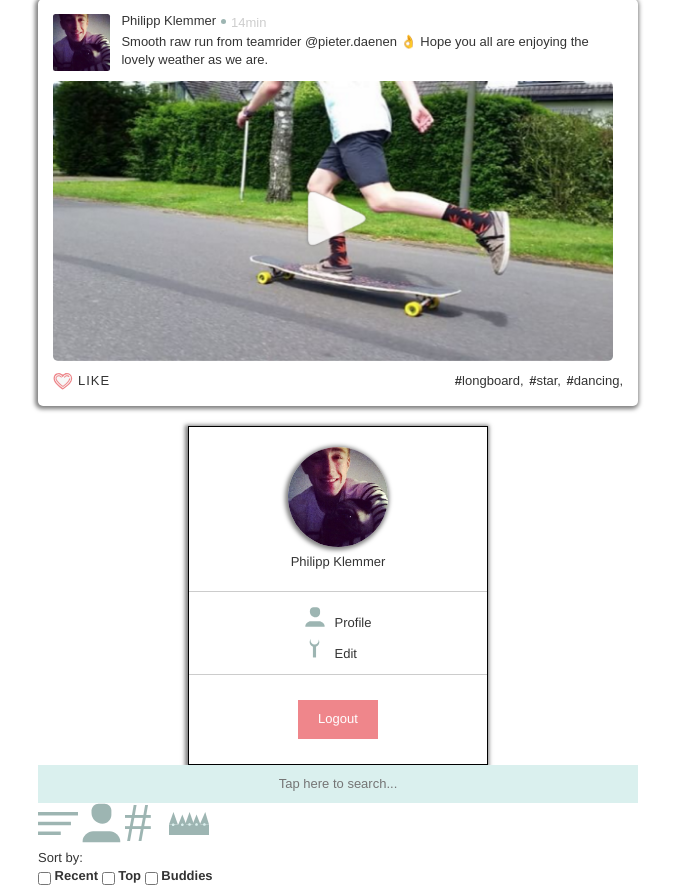
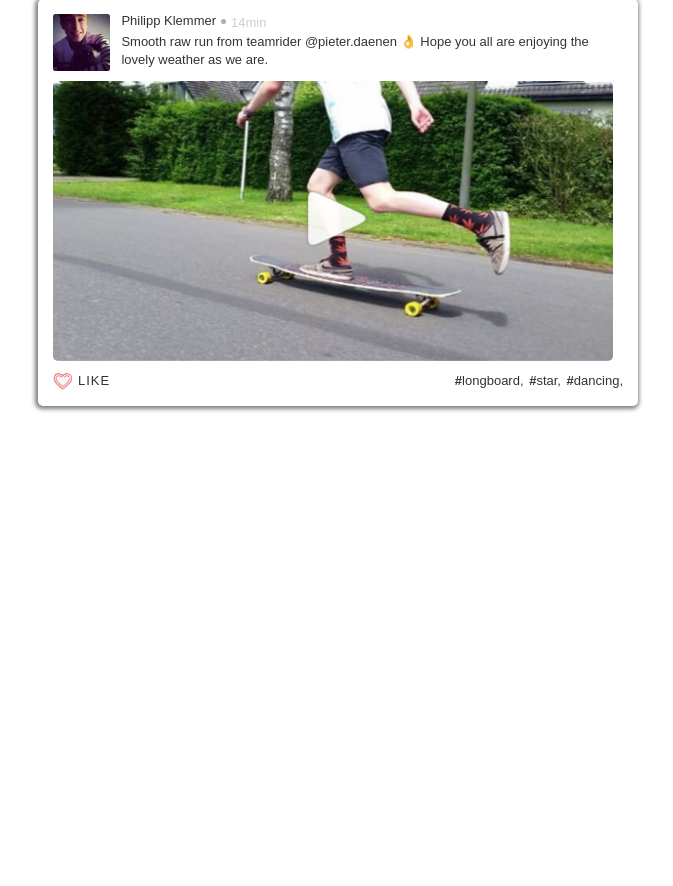
Before and after one commit to philippklemmer/boardcrew, a PHP site: page /timeline in a window 1280 px wide. Shown: the part 488-1374 px from the top of the page, without its empty margins (302-975 px from the left). After the commit the page ends 900 px from the top, so only its background shows below. Run offline with PHP 8.4, Linux system fonts and the light colour scheme; some libraries are stand-ins or nearby versions.

Commit message:
Timeline: prepare style for the js functions, to show and hide the userinterfaces: menu,filter,search, changed HTML structure for smoother style in generalFilterContainer

```diff
--- a/final/public/scss/_mixins.scss
+++ b/final/public/scss/_mixins.scss
@@ -7,7 +7,7 @@
     &:-ms-input-placeholder { @content; }
     &::-webkit-input-placeholder { @content; }
 }
-
+//boxshadow
 @mixin box-shadow ($value) {
     -moz-box-shadow: $value;
     -ms-box-shadow: $value;
@@ -17,22 +17,21 @@
 }
 
 // mixin to animate placeholder TODO
-@mixin animate-placeholder {
-    &:hover.placeholder, &:focus.placeholder { @content; }
-    &:hover:-moz-placeholder, &:focus:-moz-placeholder { @content; }
-    &:hover::-moz-placeholder, &:focus::-moz-placeholder { @content; }
-    &:hover:-ms-input-placeholder, &:focus:-ms-input-placeholder { @content; }
-    &:hover::-webkit-input-placeholder, &:focus::-webkit-input-placeholder { @content; }
-}
+// @mixin animate-placeholder {
+//     &:hover.placeholder, &:focus.placeholder { @content; }
+//     &:hover:-moz-placeholder, &:focus:-moz-placeholder { @content; }
+//     &:hover::-moz-placeholder, &:focus::-moz-placeholder { @content; }
+//     &:hover:-ms-input-placeholder, &:focus:-ms-input-placeholder { @content; }
+//     &:hover::-webkit-input-placeholder, &:focus::-webkit-input-placeholder { @content; }
+// }
 
-@mixin bgIcons($w, $h, $display:"inline-block", $margin:0, $padding:0){
+// sizing for backgroundimages
+@mixin bgIcons($w, $h, $display){
     width: $w;
     height: $h;
     display: $display;
-    margin: $margin;
-    padding: $padding;
 }
-
+// use for backgroundImageIcons
 @mixin backgroundImage($path){
     background: url("/public/img/#{$path}") no-repeat center;
 }
--- a/final/public/scss/partials/pages/timeline/_timelineView.scss
+++ b/final/public/scss/partials/pages/timeline/_timelineView.scss
@@ -95,6 +95,7 @@
     }
     // menu
     .menuContainer{
+        display: none;
         width: 300px;
         text-align: center;
         margin: 0 auto;
@@ -123,7 +124,8 @@
                     a{
                         overflow: hidden;
                         span{
-                            @include bgIcons(20px, 20px, inline-block, 5px 10px 0 0);
+                            @include bgIcons(20px, 20px, inline-block);
+                            margin: 5px 10px 0 0;
                             &.userprofileIcon{
                                 //background: url("/public/img/graphics/userprofileIcon.svg") no-repeat center;
                                 @include backgroundImage("graphics/userprofileIcon.svg");
@@ -149,6 +151,7 @@
     }
     //searchbar
     .searchBarContainer{
+        display: none;
         width: 100%;
         input{
             width: 100%;
@@ -163,9 +166,11 @@
             }
         }
         .userFilterContainer{
+            padding: 10px;
+            border-bottom: 1px solid rgba(0,0,0,0.1);
             div{
-
-                @include bgIcons(20px, 20px, inline-block, 0, 20px);
+                margin: 0 10%;
+                @include bgIcons(20px, 20px, inline-block);
                 &.generalSearchIcon{
                     @include backgroundImage("buttons/generelFilterIcon.svg");
                 }
@@ -178,8 +183,56 @@
                 &.adminSearchIcon{
                     @include backgroundImage("buttons/adminFilterIcon.svg");
                 }
+                &:last-child{
+                    margin-right: 0;
+                }
             }
 
+        }
+        .searchResults{
+             background-color: white;
+             p{
+                 padding: 10px 20px;
+                 border-bottom: 1px solid rgba(0,0,0,0.1);
+                 span{
+                     margin-right: 5px;
+                     @include bgIcons(10px, 10px, inline-block);
+                     &.searchHash{
+                         @include backgroundImage("buttons/hashFilterIcon.svg");
+                     }
+                     &.searchUser{
+                         @include backgroundImage("graphics/userprofileIcon.svg");
+                     }
+                 }
+             }
+        }
+    }
+    .generalFilterContainer{
+        display: none;
+        padding: 20px 0;
+        text-align: center;
+        .generalFilter{
+            display: inline-block;
+            overflow: hidden;
+        }
+        p{
+            display: inline-block;
+            float: left;
+            margin-right: 20px;
+        }
+        form{
+            display: inline-block;
+            float: left;
+            label{
+                font-weight: 400;
+                margin-right: 10px;
+                &:last-child{
+                    margin: 0;
+                }
+                input{
+                    margin: 0;
+                }
+            }
         }
     }
 
--- a/final/views/timeline/index.php
+++ b/final/views/timeline/index.php
@@ -91,12 +91,15 @@
             <div class="adminSearchIcon"></div>
         </div>
         <div class="searchResults">
+            <p><span class="searchHash"></span>freestyle</p>
+            <p><span class="searchUser"></span>flipper_skate</p>
             <!--Foreach for SearchResults-->
         </div>
     </div>
 
     <!--FILTERMETHOD-->
     <div class="generalFilterContainer">
+        <div class="generalFilter">
             <p>Sort by:</p>
             <form class="" action="index.html" method="post">
                 <label for="">
@@ -113,6 +116,7 @@
                 </label>
             </form>
         </div>
+    </div>
 
     <!--Add another Post-->
     <div class="addPost"></div>
```
Also changed, not shown: final/public/css/main.css, 1 other file. Lines whose indentation alone changed are shown as unchanged.
